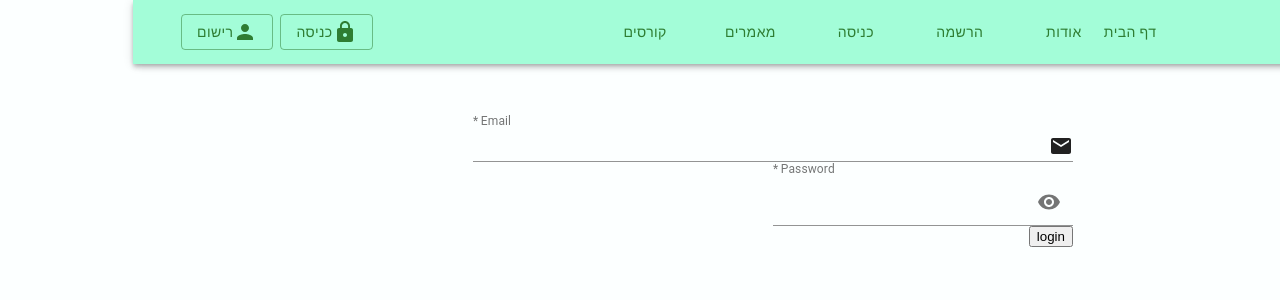
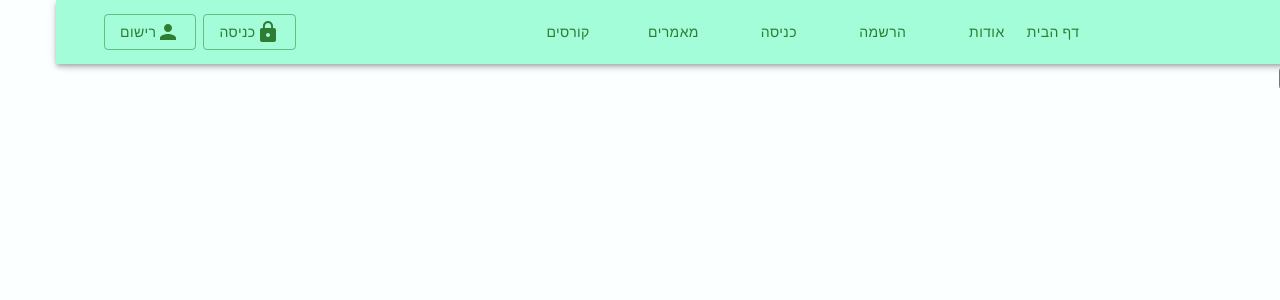
Before and after one commit to fraidyEfrat/WHIclient, a React (Create React App) app: page /login in a window 1280 px wide. Shown: the top 300 px of the page. Built offline with nearby package versions, Linux system fonts and the light colour scheme.

Commit message:
popup course and register

```diff
--- a/src/pages/login/index2.js
+++ b/src/pages/login/index2.js
@@ -1,126 +1,182 @@
-import React, { useState , useContext} from 'react';
-import axios from "axios";
-import { makeStyles } from '@material-ui/core/styles';
-import TextField from '@material-ui/core/TextField';
-import Grid from '@material-ui/core/Grid';
-import Typography from '@material-ui/core/Typography';
-import EmailIcon from '@material-ui/icons/Email';
-import { InputLabel,Input,InputAdornment,IconButton } from '@material-ui/core';
-import { Visibility,VisibilityOff } from '@mui/icons-material';
-import { AuthContext } from "../../context/authContex";
+// import React, { useState , useContext} from 'react';
+// import axios from "axios";
+// import { makeStyles } from '@material-ui/core/styles';
+// import TextField from '@material-ui/core/TextField';
+// import Grid from '@material-ui/core/Grid';
+// import Typography from '@material-ui/core/Typography';
+// import EmailIcon from '@material-ui/icons/Email';
+// import { InputLabel,Input,InputAdornment,IconButton } from '@material-ui/core';
+// import { Visibility,VisibilityOff } from '@mui/icons-material';
+// import { AuthContext } from "../../context/authContex";
 
 
-const useStyles = makeStyles((theme) => ({
-  root: {
-    flexGrow: 1,
-    paddingTop: theme.spacing(4),
-  },
-  form: {
-    maxWidth: 600,
-    margin: '0 auto',
-  },
-  title: {
-    marginBottom: theme.spacing(4),
-  },
-  button: {
-    marginTop: theme.spacing(2),
-  },
-}));
+// const useStyles = makeStyles((theme) => ({
+//   root: {
+//     flexGrow: 1,
+//     paddingTop: theme.spacing(4),
+//   },
+//   form: {
+//     maxWidth: 600,
+//     margin: '0 auto',
+//   },
+//   title: {
+//     marginBottom: theme.spacing(4),
+//   },
+//   button: {
+//     marginTop: theme.spacing(2),
+//   },
+// }));
 
-const Login = () => {
+// const Login = () => {
 
 
-    //TODO:: maybe add logout logic here
-    //when there is no token , user is logged out
-    const [email, setEmail] = useState("");
-    const [password, setPassword] = useState("");
-    const [err, setErr] = useState(null);
-    const { setRole, setIduser } = useContext(AuthContext);
-    const classes = useStyles();
+//     //TODO:: maybe add logout logic here
+//     //when there is no token , user is logged out
+//     const [email, setEmail] = useState("");
+//     const [password, setPassword] = useState("");
+//     const [err, setErr] = useState(null);
+//     const { setRole, setIduser } = useContext(AuthContext);
+//     const classes = useStyles();
 
 
 
 
 
-const [showPassword, setShowPassword] = useState(false);
+// const [showPassword, setShowPassword] = useState(false);
 
-const handleClickShowPassword = () => setShowPassword((show) => !show);
+// const handleClickShowPassword = () => setShowPassword((show) => !show);
 
-const handleMouseDownPassword = (event) => {
-  event.preventDefault();
-};
+// const handleMouseDownPassword = (event) => {
+//   event.preventDefault();
+// };
 
 
-const login = async () => {
-    const res = await axios.post("http://localhost:3600/api/auth/login", { email, password }, {
-      withCredentials: true,//in order to add cookies to api
-    });
-    console.log(res.data);
-    sessionStorage.setItem("token", res.data.accessToken)
-    sessionStorage.setItem("user name", res.data.user.firstName)
-    sessionStorage.setItem("role", res.data.user.role)
-    console.log(res.data.accessToken);
-    setRole(res.data.user.role);
-  }
+// const login = async () => {
+//     const res = await axios.post("http://localhost:3600/api/auth/login", { email, password }, {
+//       withCredentials: true,//in order to add cookies to api
+//     });
+//     console.log(res.data);
+//     sessionStorage.setItem("token", res.data.accessToken)
+//     sessionStorage.setItem("user name", res.data.user.firstName)
+//     sessionStorage.setItem("role", res.data.user.role)
+//     console.log(res.data.accessToken);
+//     setRole(res.data.user.role);
+//   }
 
-  const handleClick = async () => {
+//   const handleClick = async () => {
 
-    console.log("in handleClick");
-    try {
-      console.log("in try login");
-      await login();
+//     console.log("in handleClick");
+//     try {
+//       console.log("in try login");
+//       await login();
 
-    }
-    catch (err) {
-      setErr(err.response.data?.message);
-    }
-  }
+//     }
+//     catch (err) {
+//       setErr(err.response.data?.message);
+//     }
+//   }
 
-  return (
-    <div className={classes.root}>
-      <Typography variant="h4" className={classes.title}>Register</Typography>
-      <form onSubmit={login} className={classes.form}>
-          <Grid item xs={12} sm={12}>
-            <TextField
-              fullWidth
-              required
-              label="Email"
-              value={email}
-              onChange={(e) => setEmail(e.target.value)}
-              InputProps={{
-                startAdornment: (
-                  <EmailIcon />
-                ),
-              }}
-              />
-              </Grid>
-          <Grid item xs={12} sm={6}>
-            <TextField
-              className={classes.inputField}
-              label="Password"
-            //   variant="outlined"
-            type={showPassword ? 'text' : 'password'}
-              fullWidth
-              required
-              value={password}
-              onChange={(e) => setPassword(e.target.value)}
-              InputProps={{
-                startAdornment: (
-                    <IconButton
-                    aria-label="toggle password visibility"
-                    onClick={handleClickShowPassword}
-                    onMouseDown={handleMouseDownPassword}
-                  >
-                    {showPassword ? <VisibilityOff /> : <Visibility />}
-                  </IconButton>
-                ),
-              }}
-            />
-          </Grid>
-          <button onClick={handleClick}>login</button>
+//   return (
+//     <div className={classes.root}>
+//       <Typography variant="h4" className={classes.title}>Register</Typography>
+//       <form onSubmit={login} className={classes.form}>
+//           <Grid item xs={12} sm={12}>
+//             <TextField
+//               fullWidth
+//               required
+//               label="Email"
+//               value={email}
+//               onChange={(e) => setEmail(e.target.value)}
+//               InputProps={{
+//                 startAdornment: (
+//                   <EmailIcon />
+//                 ),
+//               }}
+//               />
+//               </Grid>
+//           <Grid item xs={12} sm={6}>
+//             <TextField
+//               className={classes.inputField}
+//               label="Password"
+//             //   variant="outlined"
+//             type={showPassword ? 'text' : 'password'}
+//               fullWidth
+//               required
+//               value={password}
+//               onChange={(e) => setPassword(e.target.value)}
+//               InputProps={{
+//                 startAdornment: (
+//                     <IconButton
+//                     aria-label="toggle password visibility"
+//                     onClick={handleClickShowPassword}
+//                     onMouseDown={handleMouseDownPassword}
+//                   >
+//                     {showPassword ? <VisibilityOff /> : <Visibility />}
+//                   </IconButton>
+//                 ),
+//               }}
+//             />
+//           </Grid>
+//           <button onClick={handleClick}>login</button>
 
-             </form>
-             </div>
-             )}
+//              </form>
+//              </div>
+//              )}
 
-             export default Login
+//              export default Login
+
+import React, { useState } from "react";
+import { Button } from 'primereact/button';
+import { Dialog } from 'primereact/dialog';
+
+const Login=() =>{
+    const [visible, setVisible] = useState(false);
+    const footerContent = (
+        <div>
+            <Button label="login"  onClick={() => setVisible(false)} className="p-button-text" />
+        </div>
+    );
+
+    return (
+        <div className="card flex justify-content-center">
+          <br></br> <br></br><br></br><br></br>
+            <Button label="Show" icon="pi pi-external-link" onClick={() => setVisible(true)} />
+            <Dialog header="Header" visible={visible} style={{ width: '50vw' }} onHide={() => setVisible(false)} footer={footerContent}>
+                <p className="mb-5">
+                    Lorem ipsum dolor sit amet, consectetur adipiscing elit, sed do eiusmod tempor incididunt ut labore et dolore magna aliqua. Ut enim ad minim veniam, quis nostrud exercitation ullamco laboris nisi ut aliquip ex ea commodo
+                    consequat. Duis aute irure dolor in reprehenderit in voluptate velit esse cillum dolore eu fugiat nulla pariatur. Excepteur sint occaecat cupidatat non proident, sunt in culpa qui officia deserunt mollit anim id est laborum.
+                </p>
+                <p className="mb-5">
+                    "Sed ut perspiciatis unde omnis iste natus error sit voluptatem accusantium doloremque laudantium, totam rem aperiam, eaque ipsa quae ab illo inventore veritatis et quasi architecto beatae vitae dicta sunt explicabo. Nemo enim
+                    ipsam voluptatem quia voluptas sit aspernatur aut odit aut fugit, sed quia consequuntur magni dolores eos qui ratione voluptatem sequi nesciunt. Neque porro quisquam est, qui dolorem ipsum quia dolor sit amet, consectetur,
+                    adipisci velit, sed quia non numquam eius modi tempora incidunt ut labore et dolore magnam aliquam quaerat voluptatem. Ut enim ad minima veniam, quis nostrum exercitationem ullam corporis suscipit laboriosam, nisi ut aliquid
+                    ex ea commodi consequatur? Quis autem vel eum iure reprehenderit qui in ea voluptate velit esse quam nihil molestiae consequatur, vel illum qui dolorem eum fugiat quo voluptas nulla pariatur?
+                </p>
+                <p className="mb-5">
+                    At vero eos et accusamus et iusto odio dignissimos ducimus qui blanditiis praesentium voluptatum deleniti atque corrupti quos dolores et quas molestias excepturi sint occaecati cupiditate non provident, similique sunt in culpa
+                    qui officia deserunt mollitia animi, id est laborum et dolorum fuga. Et harum quidem rerum facilis est et expedita distinctio. Nam libero tempore, cum soluta nobis est eligendi optio cumque nihil impedit quo minus id quod
+                    maxime placeat facere possimus, omnis voluptas assumenda est, omnis dolor repellendus. Temporibus autem quibusdam et aut officiis debitis aut rerum necessitatibus saepe eveniet ut et voluptates repudiandae sint et molestiae
+                    non recusandae. Itaque earum rerum hic tenetur a sapiente delectus, ut aut reiciendis voluptatibus maiores alias consequatur aut perferendis doloribus asperiores repellat.
+                </p>
+                <p className="mb-5">
+                    Lorem ipsum dolor sit amet, consectetur adipiscing elit, sed do eiusmod tempor incididunt ut labore et dolore magna aliqua. Ut enim ad minim veniam, quis nostrud exercitation ullamco laboris nisi ut aliquip ex ea commodo
+                    consequat. Duis aute irure dolor in reprehenderit in voluptate velit esse cillum dolore eu fugiat nulla pariatur. Excepteur sint occaecat cupidatat non proident, sunt in culpa qui officia deserunt mollit anim id est laborum.
+                </p>
+                <p className="mb-5">
+                    "Sed ut perspiciatis unde omnis iste natus error sit voluptatem accusantium doloremque laudantium, totam rem aperiam, eaque ipsa quae ab illo inventore veritatis et quasi architecto beatae vitae dicta sunt explicabo. Nemo enim
+                    ipsam voluptatem quia voluptas sit aspernatur aut odit aut fugit, sed quia consequuntur magni dolores eos qui ratione voluptatem sequi nesciunt. Neque porro quisquam est, qui dolorem ipsum quia dolor sit amet, consectetur,
+                    adipisci velit, sed quia non numquam eius modi tempora incidunt ut labore et dolore magnam aliquam quaerat voluptatem. Ut enim ad minima veniam, quis nostrum exercitationem ullam corporis suscipit laboriosam, nisi ut aliquid
+                    ex ea commodi consequatur? Quis autem vel eum iure reprehenderit qui in ea voluptate velit esse quam nihil molestiae consequatur, vel illum qui dolorem eum fugiat quo voluptas nulla pariatur?
+                </p>
+                <p className="mb-5">
+                    At vero eos et accusamus et iusto odio dignissimos ducimus qui blanditiis praesentium voluptatum deleniti atque corrupti quos dolores et quas molestias excepturi sint occaecati cupiditate non provident, similique sunt in culpa
+                    qui officia deserunt mollitia animi, id est laborum et dolorum fuga. Et harum quidem rerum facilis est et expedita distinctio. Nam libero tempore, cum soluta nobis est eligendi optio cumque nihil impedit quo minus id quod
+                    maxime placeat facere possimus, omnis voluptas assumenda est, omnis dolor repellendus. Temporibus autem quibusdam et aut officiis debitis aut rerum necessitatibus saepe eveniet ut et voluptates repudiandae sint et molestiae
+                    non recusandae. Itaque earum rerum hic tenetur a sapiente delectus, ut aut reiciendis voluptatibus maiores alias consequatur aut perferendis doloribus asperiores repellat.
+                </p>
+            </Dialog>
+        </div>
+    )
+}
+
+        export default Login
```
Also changed, not shown: src/pages/courses/CourseRegister.js (+17 -14 lines), src/pages/courses/ImageButten.js (+18 -8 lines), src/pages/courses/courseDetails.js (added, +61 -0 lines).
